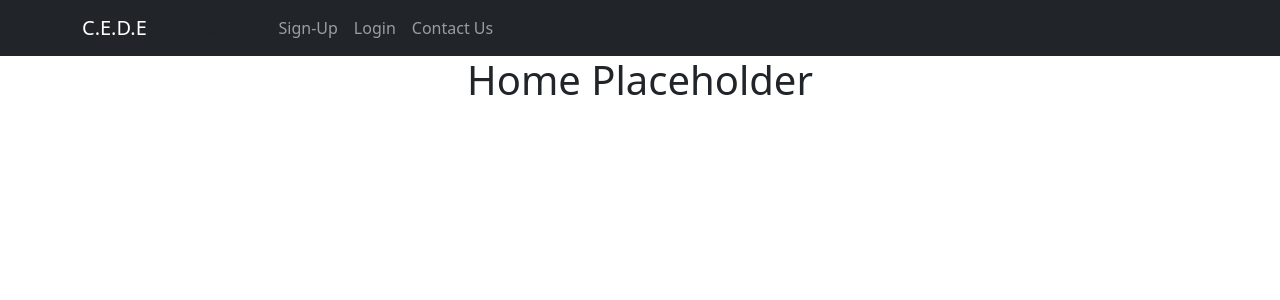
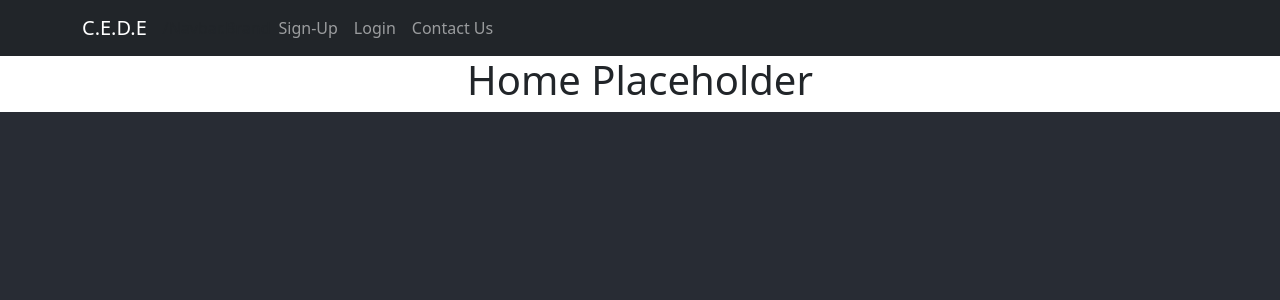
Before and after one commit to EvolanGIT/Cede, a React (Create React App) app in the folder client/: page / in a window 1280 px wide. Shown: the top 300 px of the page. Built offline with nearby package versions, Linux system fonts and the light colour scheme.

Commit message:
added qrcoder to client dependencies. fully working. will work on creating the logic for it to dynamically create it with the user info.

```diff
--- a/client/package.json
+++ b/client/package.json
@@ -11,6 +11,7 @@
     "bootstrap": "^5.2.3",
     "graphql": "^16.6.0",
     "jwt-decode": "^3.1.2",
+    "qrcode.react": "^3.1.0",
     "react": "^18.2.0",
     "react-bootstrap": "^2.7.2",
     "react-dom": "^18.2.0",
--- a/client/src/App.js
+++ b/client/src/App.js
@@ -3,8 +3,9 @@
 // import MainWrapper from './components/MainWrapper';
 // import SignUp from './components/pages/SignUp';
 import './App.css';
-import 'bootstrap/dist/css/bootstrap.min.css'
+import 'bootstrap/dist/css/bootstrap.min.css';
 import MainContainer from './components/MainContainer';
+import {QRCodeCanvas} from 'qrcode.react';  //importing component from QR library
 
 function App() {
   return (
@@ -14,6 +15,9 @@ function App() {
     <MainWrapper>
     </MainWrapper>
     <SignUp/> */}
+        <header className="App-header">
+
+    </header>
     </div>
   );
 }
```
Also changed, not shown: 1 other file (tests, documents, lock files or other folders).
